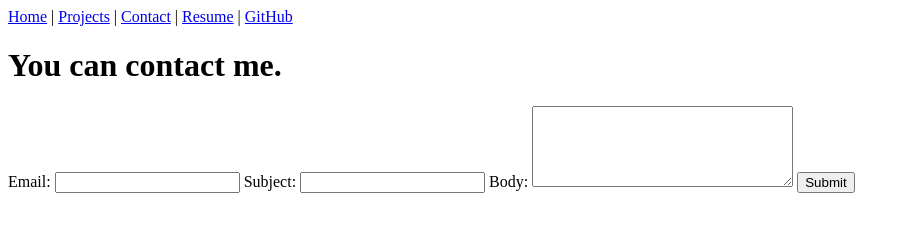
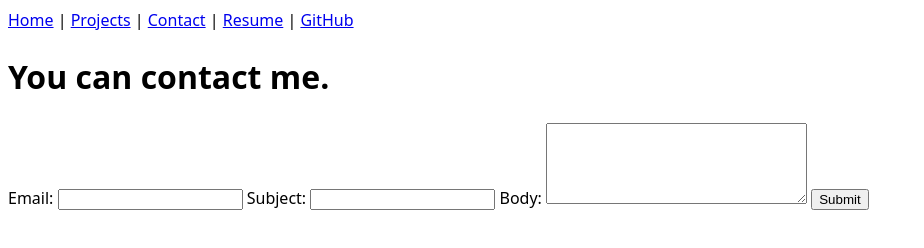
Before and after one commit to avimehta30/portfolio, a plain HTML site: page contact/index.html in a window 1280 px wide. Shown: the whole page, without its empty margins (0-924 px from the left). Drawn offline with Linux system fonts and the light colour scheme.

Commit message:
link css

```diff
--- a/contact/index.html
+++ b/contact/index.html
@@ -4,6 +4,7 @@
     <meta charset="UTF-8">
     <meta name="viewport" content="width=device-width, initial-scale=1.0">
     <title>Contact Info</title>
+    <link rel="stylesheet" href="/portfolio/style.css">
 </head>
 <body>
     <nav>
```
Also changed, not shown: projects/index.html (+1 -0 lines).
